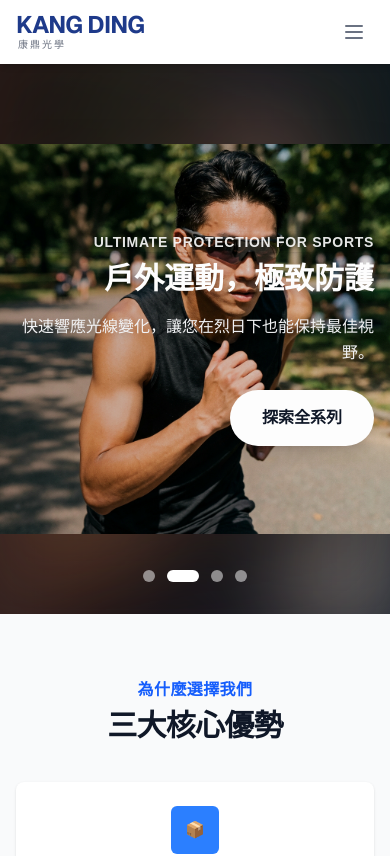
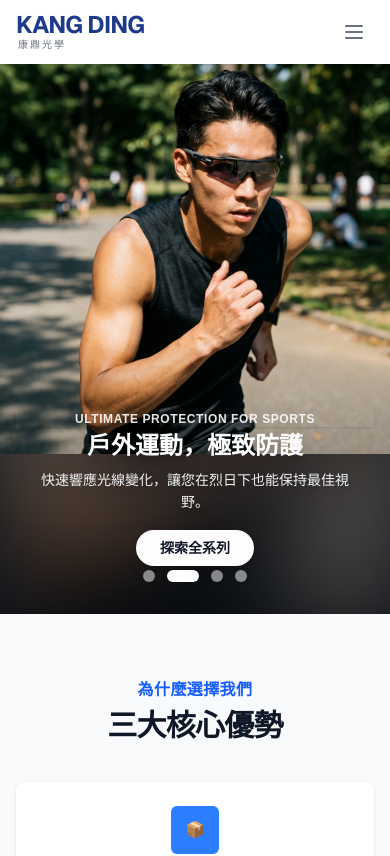
Before and after one commit to jason323456/KINGDING, a Next.js app: page / in a window 390 px wide. Shown: the top 856 px of the page. Built offline with nearby package versions, Linux system fonts and the light colour scheme.

Commit message:
Optimize mobile HeroCarousel: text bottom, image top, no wrapping

```diff
--- a/app/components/HeroCarousel.tsx
+++ b/app/components/HeroCarousel.tsx
@@ -69,7 +69,7 @@ export default function HeroCarousel() {
                 >
                     {/* Image Container */}
                     <div className="relative w-full h-full">
-                        {/* 1. Blurred Background (Fills the area) */}
+                        {/* 1. Blurred Background */}
                         <div className="absolute inset-0 overflow-hidden">
                             <Image
                                 src={slide.image}
@@ -80,39 +80,38 @@ export default function HeroCarousel() {
                             />
                         </div>
 
-                        {/* 2. Main Image (Contained, No Cropping) */}
+                        {/* 2. Main Image (Top Aligned, Contained) */}
                         <div className="absolute inset-0">
                             <Image
                                 src={slide.image}
                                 alt={slide.title}
                                 fill
-                                className="object-contain drop-shadow-2xl"
+                                className="object-contain object-top drop-shadow-2xl"
                                 priority={index === 0}
                             />
                         </div>
 
-                        {/* Overlay Gradient (Adjusted for readability) */}
-                        <div className={`absolute inset-0 bg-gradient-to-r ${slide.color} mix-blend-multiply opacity-40`}></div>
-                        <div className="absolute inset-0 bg-black/10"></div>
+                        {/* Overlay Gradient */}
+                        <div className={`absolute inset-0 bg-gradient-to-t md:bg-gradient-to-r from-black/80 via-transparent to-transparent md:${slide.color} mix-blend-multiply opacity-60`}></div>
                     </div>
 
                     {/* Content */}
-                    <div className="absolute inset-0 flex items-center">
+                    <div className="absolute inset-0 flex items-end md:items-center pb-12 md:pb-0">
                         <div className="max-w-7xl mx-auto px-4 sm:px-6 lg:px-8 w-full">
-                            <div className={`max-w-xl ${slide.align === "right" ? "ml-auto text-right" : ""}`}>
-                                <h2 className="text-sm md:text-xl font-bold text-white/90 mb-2 tracking-wider uppercase animate-fade-in-up shadow-sm">
+                            <div className={`max-w-xl ${slide.align === "right" ? "md:ml-auto md:text-right" : ""} text-center md:text-left`}>
+                                <h2 className="text-xs md:text-xl font-bold text-white/90 mb-1 md:mb-2 tracking-wider uppercase animate-fade-in-up shadow-sm">
                                     {slide.subtitle}
                                 </h2>
-                                <h1 className="text-3xl md:text-6xl font-bold text-white mb-4 md:mb-6 leading-tight animate-fade-in-up delay-100 drop-shadow-lg">
+                                <h1 className="text-2xl md:text-6xl font-bold text-white mb-2 md:mb-6 leading-tight animate-fade-in-up delay-100 drop-shadow-lg whitespace-nowrap md:whitespace-normal">
                                     {slide.title}
                                 </h1>
-                                <p className="text-base md:text-xl text-gray-100 mb-6 md:mb-8 leading-relaxed animate-fade-in-up delay-200 drop-shadow-md max-w-sm md:max-w-none">
+                                <p className="text-sm md:text-xl text-gray-100 mb-4 md:mb-8 leading-relaxed animate-fade-in-up delay-200 drop-shadow-md line-clamp-2 md:line-clamp-none px-4 md:px-0">
                                     {slide.desc}
                                 </p>
-                                <div className={`animate-fade-in-up delay-300 ${slide.align === "right" ? "flex justify-end" : ""}`}>
+                                <div className={`animate-fade-in-up delay-300 flex justify-center ${slide.align === "right" ? "md:justify-end" : "md:justify-start"}`}>
                                     <Link
                                         href="/products"
-                                        className="bg-white text-gray-900 hover:bg-gray-100 font-bold py-4 px-8 rounded-full transition-all transform hover:scale-105 shadow-lg inline-block"
+                                        className="bg-white text-gray-900 hover:bg-gray-100 font-bold py-2 px-6 md:py-4 md:px-8 text-sm md:text-base rounded-full transition-all transform hover:scale-105 shadow-lg inline-block"
                                     >
                                         探索全系列
                                     </Link>
```
